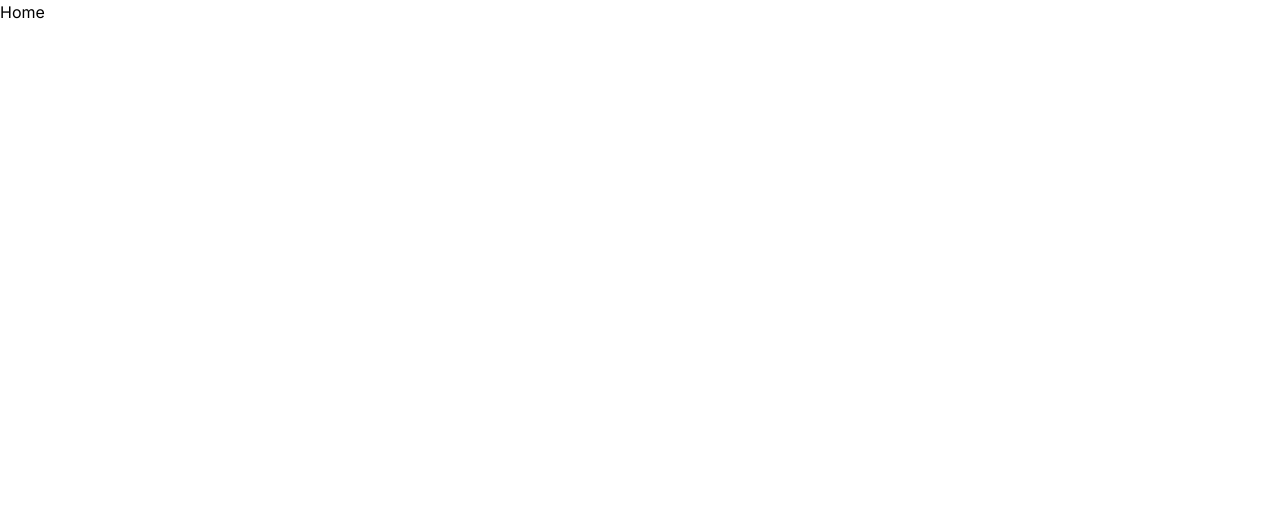
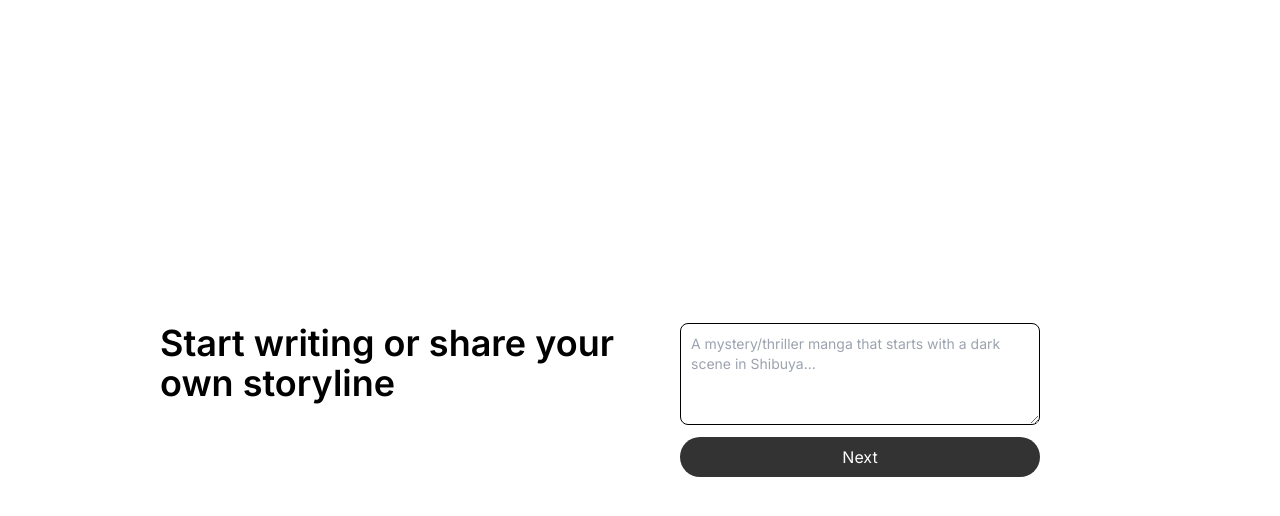
Before and after one commit to dylanlauzy/htn2023, a Next.js app: page /about in a window 1280 px wide. Shown: the top 516 px of the page. Built offline with nearby package versions, Linux system fonts and the light colour scheme.

Commit message:
finished landing page ui

```diff
--- a/src/app/about/page.js
+++ b/src/app/about/page.js
@@ -1,9 +1,31 @@
 import React from 'react'
 
 const Home = () => {
-  return (
-    <div>Home</div>
-  )
-}
+    return (
+        <main className= "flex min-h-screen w-full flex-row items-center justify-between p-40"
+        // "flex min-h-screen w-full flex-row items-center justify-between p-24"
+        >
+          <div>
+              <div className="float-left text-left w-2/4 text-4xl flex flex-wrap font-semibold">
+                Start writing or share your own storyline
+                </div>
+
+                <div className ="float-right w-2/4 flex flex-wrap">
+
+                <textarea id="message" rows="4" class="block flex p-2.5 float-right w-3/4 ml-10
+                text-sm text-gray-900 bg-gray-50 rounded-lg border border-gray-300
+                dark:bg-gray-700 dark:border-gray-600 dark:placeholder-gray-400 dark:text-white"
+                placeholder="A mystery/thriller manga that starts with a dark scene in Shibuya..."></textarea>
+
+
+              <button class = "float-right w-3/4 mt-3 ml-10 p-2 rounded-full bg-htnblack text-htnwhite">
+                Next
+              </button>
+              </div>
+          </div>
+
+        </main>
+      )
+    }
 
 export default Home
```
